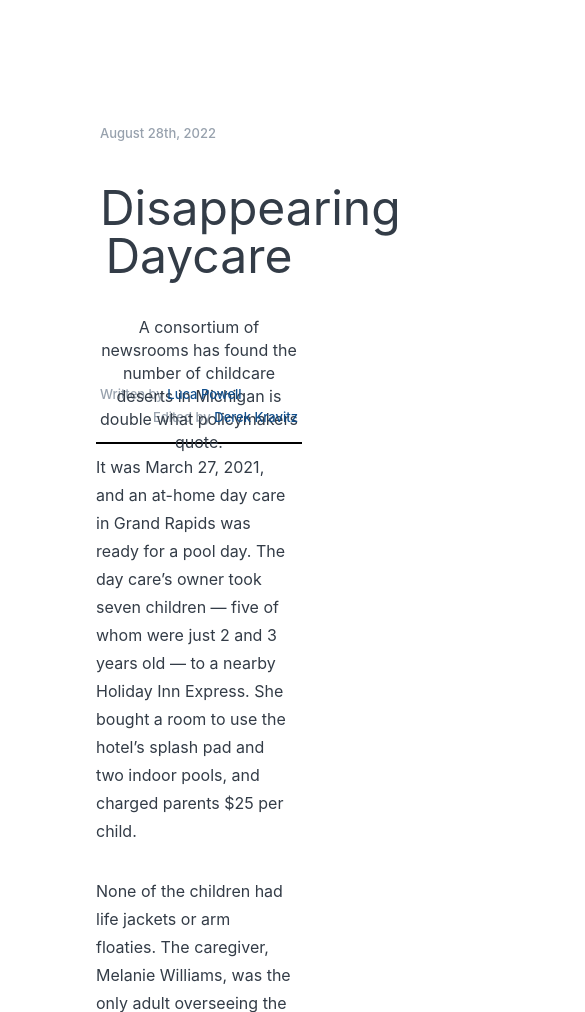
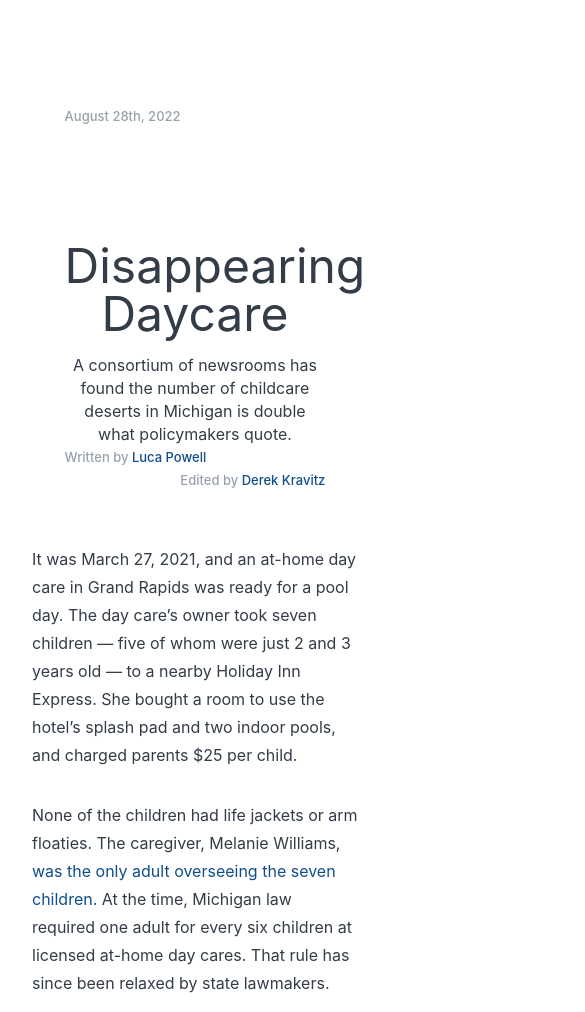
Before and after one commit to Luca-A-Powell/Childcare, a plain HTML site: page index.html in a window 390 px wide. Shown: the top 1012 px of the page, 585 px wide, since content can reach past the window. Drawn offline with nearby package versions, Linux system fonts and the light colour scheme; a script that the page names is missing.

Commit message:
Friday, 4:28

```diff
--- a/index.html
+++ b/index.html
@@ -1,13 +1,13 @@
 <style>
-
 
 .detail.flatpage{
   max-width: 100%;
 }
+
 .wrapper {
   font-family: Source Sans Pro,-apple-system,BlinkMacSystemFont,Segoe UI,Roboto,Oxygen,Ubuntu,Cantarell,Fira Sans,Droid Sans,Helvetica Neue,sans-serif;
   color: #333c47;
-  padding: 96px;
+  padding: 32px;
   max-width:1000px;
   margin: 0 auto;
   margin-bottom: 0;
@@ -26,7 +26,8 @@ a {
   max-width: 100%;
   height:60vh;
   display: flex;
-  margin-bottom: 10%;
+  margin-bottom: 2%;
+
 }
 
 #hero-left-div{
@@ -38,6 +39,7 @@ a {
   flex-direction: column;
   text-align: center;
   padding: 2%;
+
 }
 
 #hero-dateline {
@@ -47,10 +49,11 @@ a {
     position:absolute;
 }
 #hero-title {
-  height: 25%;
-  font-size:3em;
-  line-height:1;
-  margin-top: 75px;
+    font-size: 3em;
+    line-height: 1;
+    margin-top: 150px;
+    margin-bottom: 5%;
+
 }
 
 #hero-dek{
@@ -62,15 +65,11 @@ a {
     width:50%;
     height: 60vh;
     line-height: 1.4375em;
-    background-image: url('img/Screen Shot 2022-08-24 at 6.08.08 PM.png');
+    background-image: url('https://cdn.muckrock.com/news_photos/2022/08/26/Screen_Shot_2022-08-24_at_6.08.08_PM.png');
     background-size: 600px 500px;
     background-repeat: no-repeat;
     box-shadow: 4px -20px 19px 18px white inset;
     padding: 2%;
-
-    @media (min-width: $screen-sm-min){
-      display:none;
-    }
 }
 
 .fill {
@@ -192,27 +191,21 @@ word-break: break-word;
 
 /* Small devices (tablets, 768px and up) */
 /* @media (min-width: @screen-sm-min) { ... } */
-@media only screen and (max-width: 1000px) {
+@media only screen and (max-width: 800px) {
+  .hero-wrapper{
+  }
+
   .hero-right-div {
     display:none;
-    height: 100%;
   }
 
   #hero-left-div{
-    width: 100%;
-    height: 100%;
-    border-bottom: 2px solid black;
-  }
-  .hero-wrapper{
-    height: 40vh;
+    width: 80%;
+    min-width: 20%;
+    margin: 0 auto;
+
   }
 }
-
-/* Medium devices (desktops, 992px and up) */
-/* @media (min-width: @screen-md-min) { ... } */
-
-/* Large devices (large desktops, 1200px and up) */
-/* @media (min-width: @screen-lg-min) { ... } */
 
 #scrolly__section {
   position: relative;
@@ -384,16 +377,15 @@ iframe {
   </div>
 
 
-<div class=" text-block pa-2">
+<div class="text-block pa-2">
   <p class="text-body-2">
     It was March 27, 2021, and an at-home day care in Grand Rapids was ready for a pool day. The day care’s owner took seven children — five of whom were just 2 and 3 years old — to a nearby Holiday Inn Express. She bought a room to use the hotel’s splash pad and two indoor pools, and charged parents $25 per child.
-
     </p>
 </div>
 
 <div class=" text-block pa-2">
   <p class="text-body-2">
-    None of the children had life jackets or arm floaties. The caregiver, Melanie Williams, was the only adult overseeing the seven children. At the time, Michigan law required one adult for every six children at licensed at-home day cares. That rule has since been relaxed by state lawmakers.
+    None of the children had life jackets or arm floaties. The caregiver, Melanie Williams, <a href="https://www.mlive.com/news/grand-rapids/2021/05/daycare-license-suspended-after-child-nearly-drowns-in-pool.html">was the only adult overseeing the seven children.</a> At the time, Michigan law required one adult for every six children at licensed at-home day cares. That rule has since been relaxed by state lawmakers.
   </p>
 </div>
 
@@ -416,8 +408,7 @@ iframe {
 </div>
 
 <div class="text-block pa-2">
-  <iframe width="560" height="315" src="" title="YouTube video player" frameborder="0" allow="accelerometer; autoplay; clipboard-write; encrypted-media; gyroscope; picture-in-picture" allowfullscreen></iframe>
-  </iframe>
+  <iframe src="https://player.vimeo.com/video/743497445" width="640" height="360" frameborder="0" allow="autoplay; fullscreen" allowfullscreen></iframe>
 </div>
 
 <div class=" text-block pa-2">
@@ -429,7 +420,7 @@ iframe {
 
 <div class=" text-block pa-2">
   <p class="text-body-2">
-    Child P survived, but her brush with drowning underscores the stakes as Michigan’s child care industry deteriorates. Poorly paid and increasingly overworked child care workers are being tasked to care for the state’s 560,000 children.
+    Child P survived, but her brush with drowning underscores the stakes as Michigan’s child care industry deteriorates. Overwhelmed by demand, Michigan’s child care industry is in full-blown crisis, according to “Disappearing Day Care,” a 10-month-long investigation by MuckRock and a consortium of Michigan newsrooms. Reporters collected years of investigative reports by Michigan’s child care licensing bureau, testimonials from hundreds of parents and providers, and analyzed new state child care data provided as part of pandemic federal relief programs.
   </p>
 </div>
 
```
Lines whose indentation alone changed are shown as unchanged.
